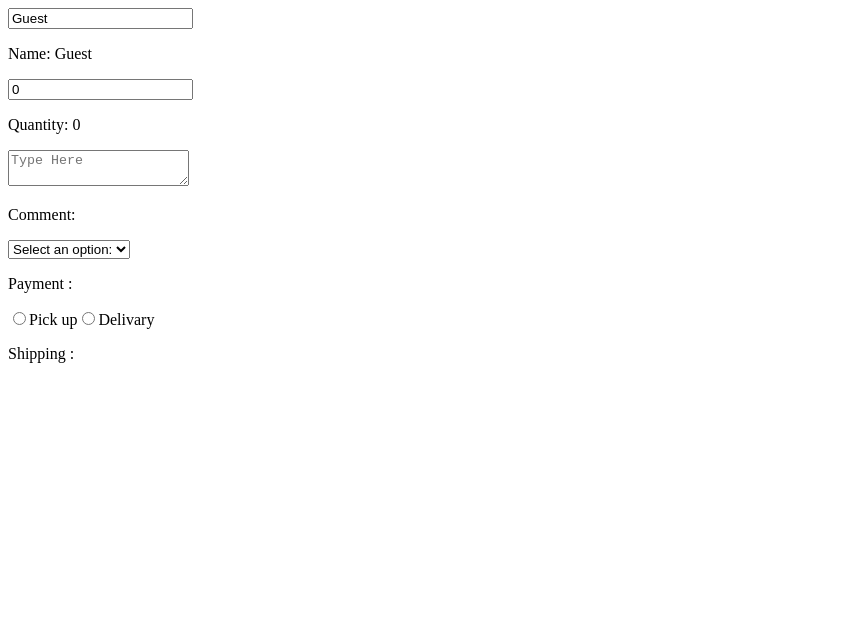
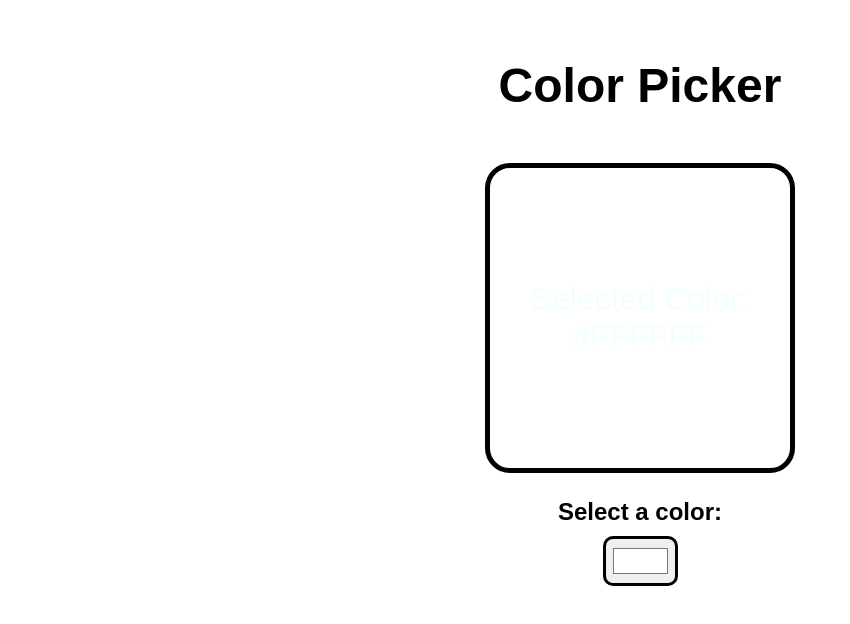
Before and after one commit to AnujAcharya2338/Learning_more_react, a React (Vite) app: page / in a window 1280 px wide. Shown: the top 624 px of the page, without its empty margins (0-850 px from the left). Built offline with nearby package versions, Linux system fonts and the light colour scheme.

Commit message:
color picker app

```diff
--- a/Counter.jsx
+++ /dev/null
@@ -1,31 +0,0 @@
-import React, {useState} from "react"
-
-function Counter(){
-
-    const [count, setCount] = useState(0);
-
-    const increment = () => {
-        setCount(count+1)
-    }
-    const decrement = () => {
-        setCount(count-1)
-    }
-    const reset = () => {
-        setCount(0)
-    }
-
-    return(
-        <div className="counter-container">
-            <p className="count-display">
-                {count}
-            </p>
-            <button className="counter-button" onClick={decrement}>Decrement</button>
-            <button className="counter-button" onClick={increment}>Increment</button>
-            <button className="counter-button" onClick={reset}>Reset</button>
-
-
-        </div>
-    )
-
-};
-export default Counter
--- a/src/App.jsx
+++ b/src/App.jsx
@@ -1,11 +1,10 @@
 import React from "react";
-import Counter from "../Counter";
-import MyComponent from "./MyComponent";
+import ColorPicker from "./ColorPicker";
 function App() {
 
 
   return(<>
-  <MyComponent></MyComponent>
+  <ColorPicker></ColorPicker>
   </>);
 }
 export default App;
--- /dev/null
+++ b/src/ColorPicker.jsx
@@ -0,0 +1,29 @@
+
+import React, {useState} from 'react';
+
+function ColorPicker(){
+
+    const [color, setColor] = useState('#FFFFFF')
+
+    function HandleColorChage(event){
+        setColor(event.target.value);
+    }
+
+    return(
+        <>
+        <div className='color-picker-container'>
+            <h1>
+                Color Picker
+            </h1>
+            <div className='color-display' style={{backgroundColor: color}}>
+                <p>
+                    Selected Color: {color}
+                </p>
+            </div>
+            <label htmlFor="">Select a color:</label>
+            <input type="color" value={color} onChange={HandleColorChage} />
+        </div>
+        </>
+    )
+}
+export default ColorPicker
--- a/src/MyComponent.jsx
+++ /dev/null
@@ -1,82 +0,0 @@
-import { func } from "prop-types";
-import React, { useState } from "react";
-
-function MyComponent() {
-  const [name, setName] = useState("Guest");
-
-  const [quantity, setQualtity] = useState(0);
-
-  const [comment, setComment] = useState("");
-
-  const [payment, setPayment] = useState("");
-
-  const [shipping, setShipping] = useState("");
-
-  function HandleQuantityChange(event) {
-    setQuantity(event.target.value);
-  }
-
-  function HandleNameChange(event) {
-    setName(event.target.value);
-  }
-
-  function HandleCommentChange(event) {
-    setComment(event.target.value);
-  }
-
-  function HandlePaymentChange(event) {
-    setPayment(event.target.value);
-  }
-
-  function HandleShippingChange(event) {
-    setShipping(event.target.value);
-  }
-
-  return (
-    <div>
-      <input value={name} onChange={HandleNameChange} type="text" />
-      <p>Name: {name}</p>
-
-      <input value={quantity} onChange={HandleQuantityChange} type="number" />
-      <p>Quantity: {quantity}</p>
-
-      <textarea
-        placeholder="Type Here"
-        value={comment}
-        onChange={HandleCommentChange}
-        type="text"
-      />
-      <p>Comment: {comment}</p>
-
-      <select value={payment} onChange={HandlePaymentChange}>
-        <option value="">Select an option:</option>
-        <option value="Visa">Visa</option>
-        <option value="Mastercard">Mastercard</option>
-        <option value="Giftcard">Giftcard</option>
-      </select>
-      <p>Payment : {payment}</p>
-
-      <label htmlFor="">
-        <input
-          type="radio"
-          value="Pick Up"
-          checked={shipping === "Pick Up"}
-          onChange={HandleShippingChange}
-        />
-        Pick up
-      </label>
-      <label htmlFor="">
-        <input
-          type="radio"
-          value="Delivary"
-          checked={shipping === "Delivary"}
-          onChange={HandleShippingChange}
-        />
-        Delivary
-      </label>
-      <p>Shipping : {shipping}</p>
-    </div>
-  );
-}
-
-export default MyComponent;
--- a/src/index.css
+++ b/src/index.css
@@ -110,3 +110,54 @@
 .counter-button:hover{
   background-color: blueviolet;
 } */
+
+body{
+  font-family: Arial, Helvetica, sans-serif;
+
+}
+
+.color-picker-container{
+  display: flex;
+  flex-direction: column;
+  align-items: center;
+
+}
+
+h1{
+  margin: 50px;
+  font-size: 3rem;
+
+}
+.color-display{
+  width: 300px;
+  height: 300px;
+  display: flex;
+  justify-content: center;
+  align-items: center;
+  border: 5px solid black;
+  border-radius: 25px;
+  margin-bottom: 25px;
+  transition: 0.25s ease ;
+}
+
+.color-display p{
+  color: azure;
+  font-size: 2rem;
+  text-align: center;
+
+}
+label{
+  font-size: 1.5rem;
+  font-weight: bold;
+  margin-bottom: 10px;
+
+}
+
+input[type="color"]{
+  width: 75px;
+  height: 50px;
+  padding: 5px;
+  border-radius: 10px;
+  border: 3px solid black;
+
+}
```
